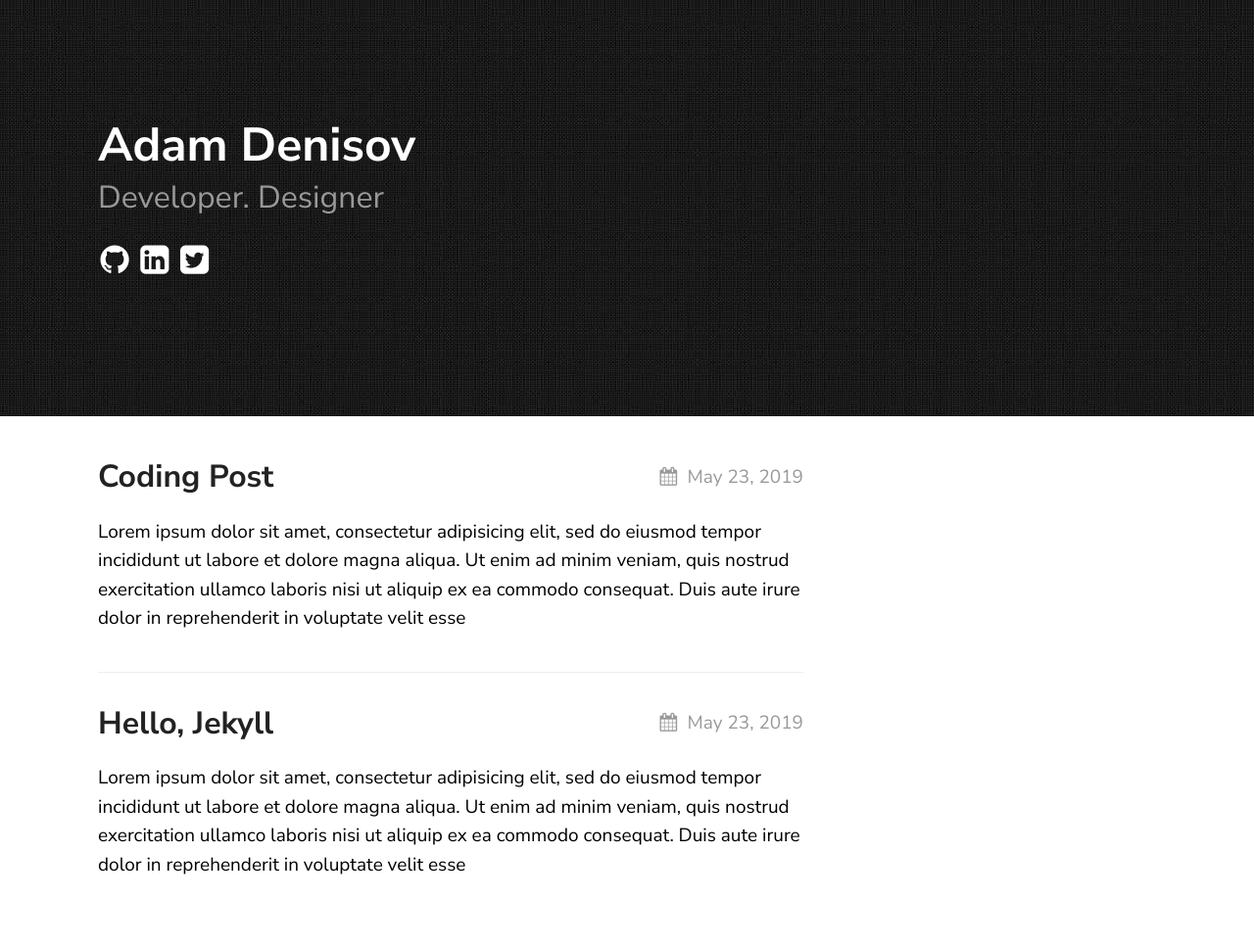
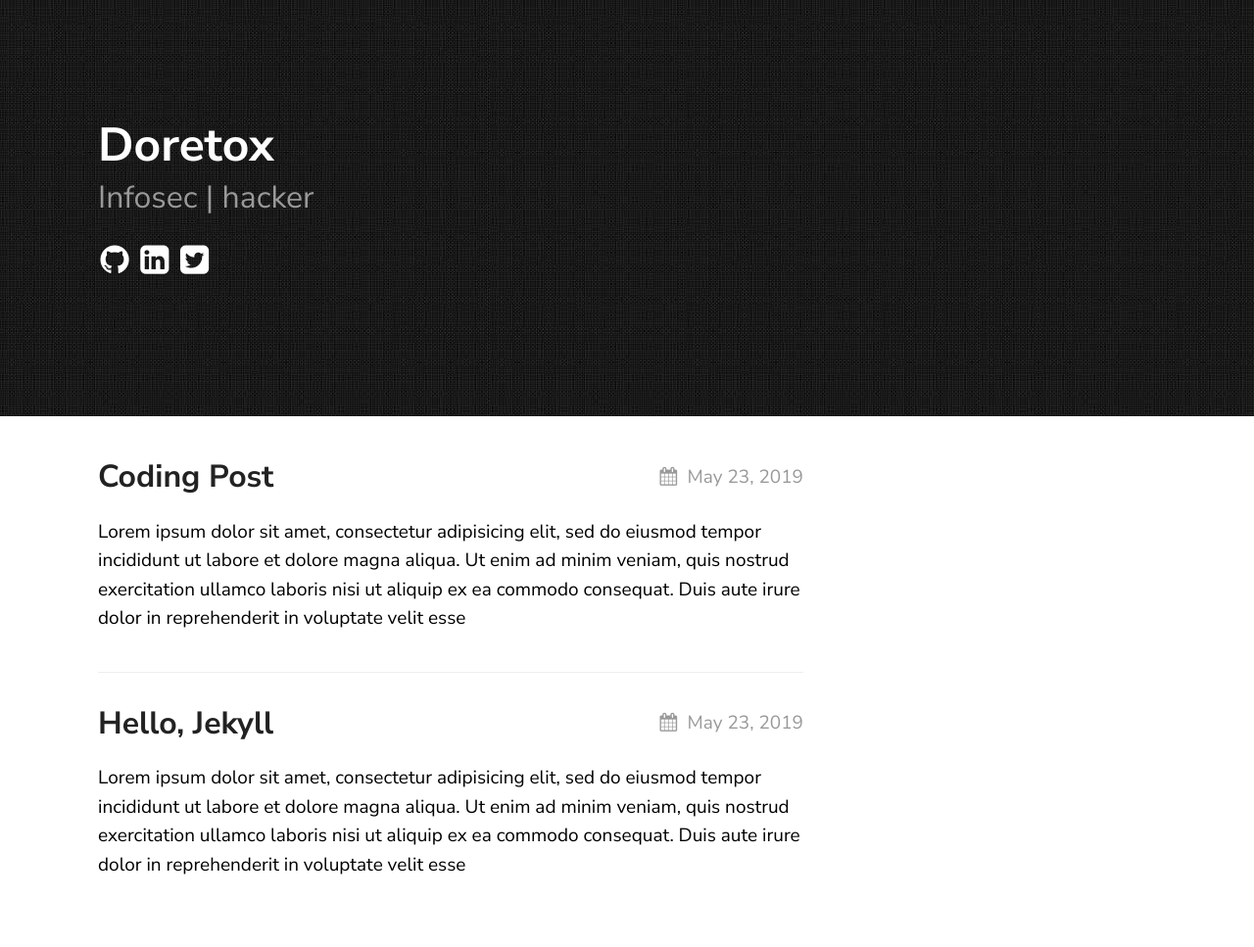
Before and after one commit to filipemosca/doretox.github.io, a Jekyll site: the page built from index.md, in a window 1280 px wide. Shown: the whole page at 98% size. Built offline with Jekyll 4.4.1, drawn with Linux system fonts in a browser that asks for light colours.

Commit message:
first commit

```diff
--- a/_config.yml
+++ b/_config.yml
@@ -13,8 +13,8 @@ sass:
 
 permalink: /posts/:title/
 texture:
-  title: Adam Denisov
-  tagline: Developer. Designer
+  title: Doretox
+  tagline: Infosec | hacker
   date_format: "%b %-d, %Y"
   style: black
   showNav: false
```
